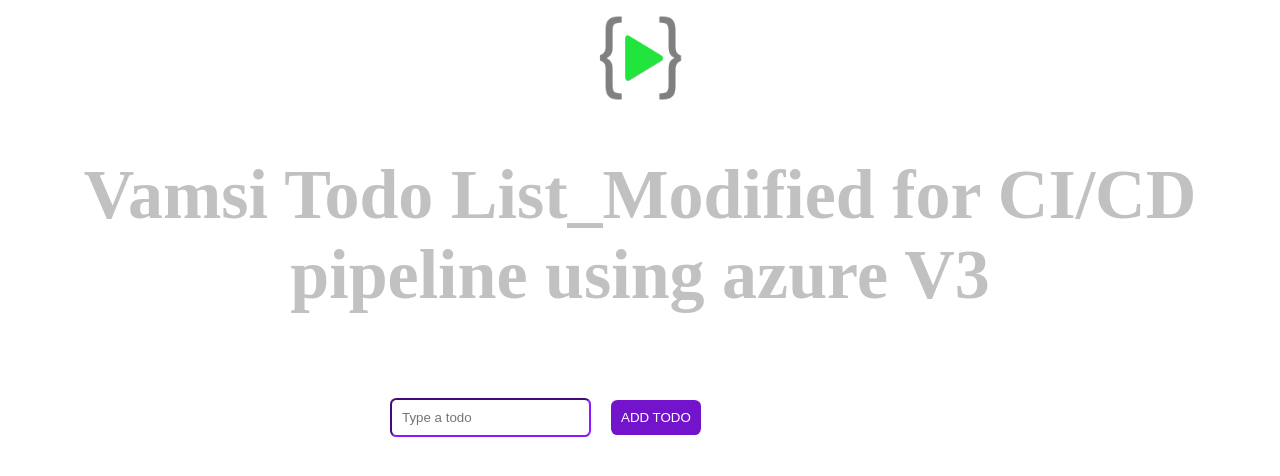
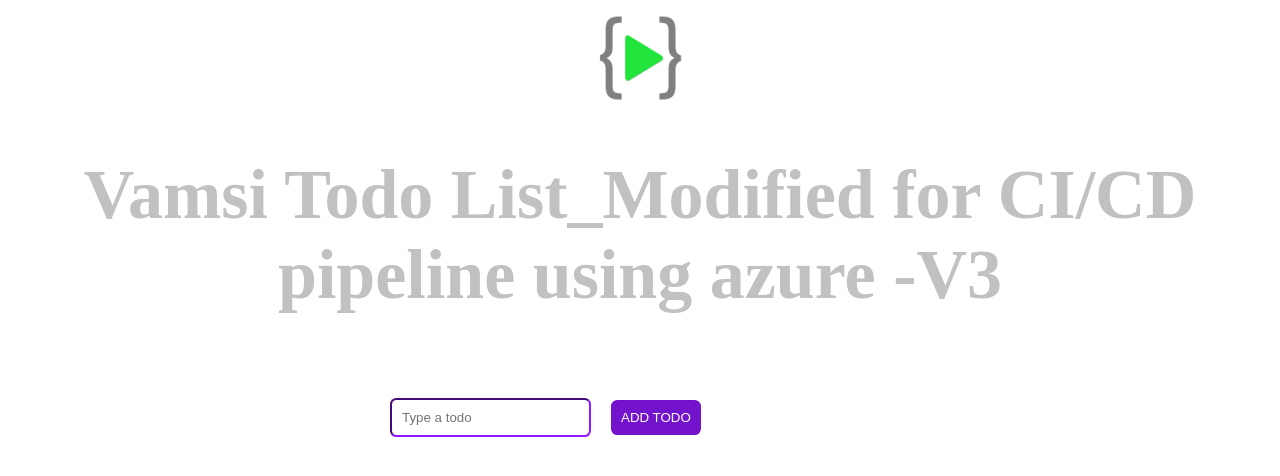
Before and after one commit to vamsi0750/Angular-Todo-List, an Angular app: page / in a window 1280 px wide. Shown: the top 476 px of the page. Built offline with nearby package versions, Linux system fonts and the light colour scheme.

Commit message:
task- Modify the project heler title with v3

```diff
--- a/src/app/app.component.html
+++ b/src/app/app.component.html
@@ -6,7 +6,7 @@
     height="100"
     class="logo"
   />
-  <h1 class="app-title">Vamsi Todo List_Modified for CI/CD pipeline using azure V3</h1>
+  <h1 class="app-title">Vamsi Todo List_Modified for CI/CD pipeline using azure -V3</h1>
 </div>
 <div class="container">
   Add a todo...
```
